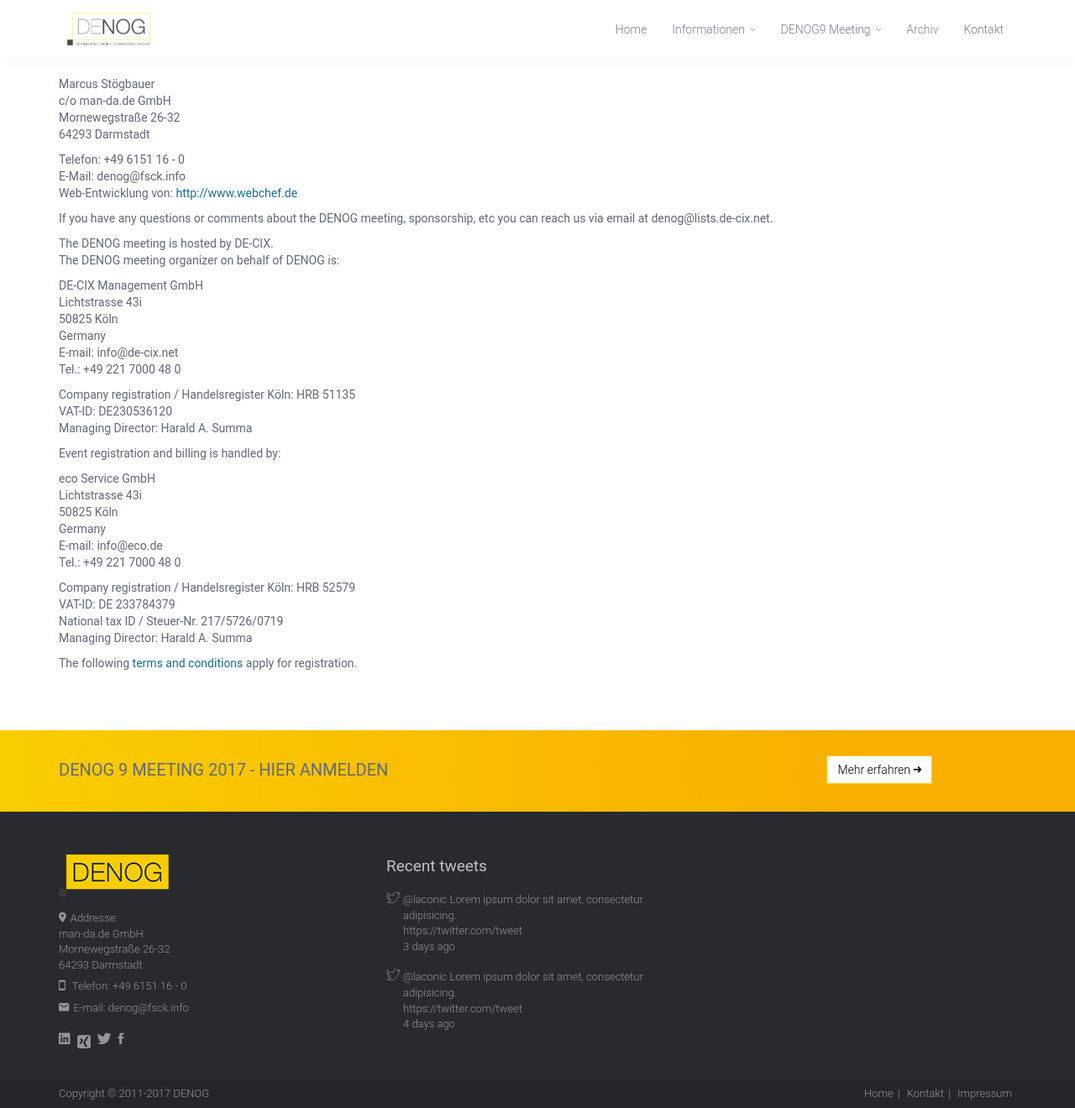
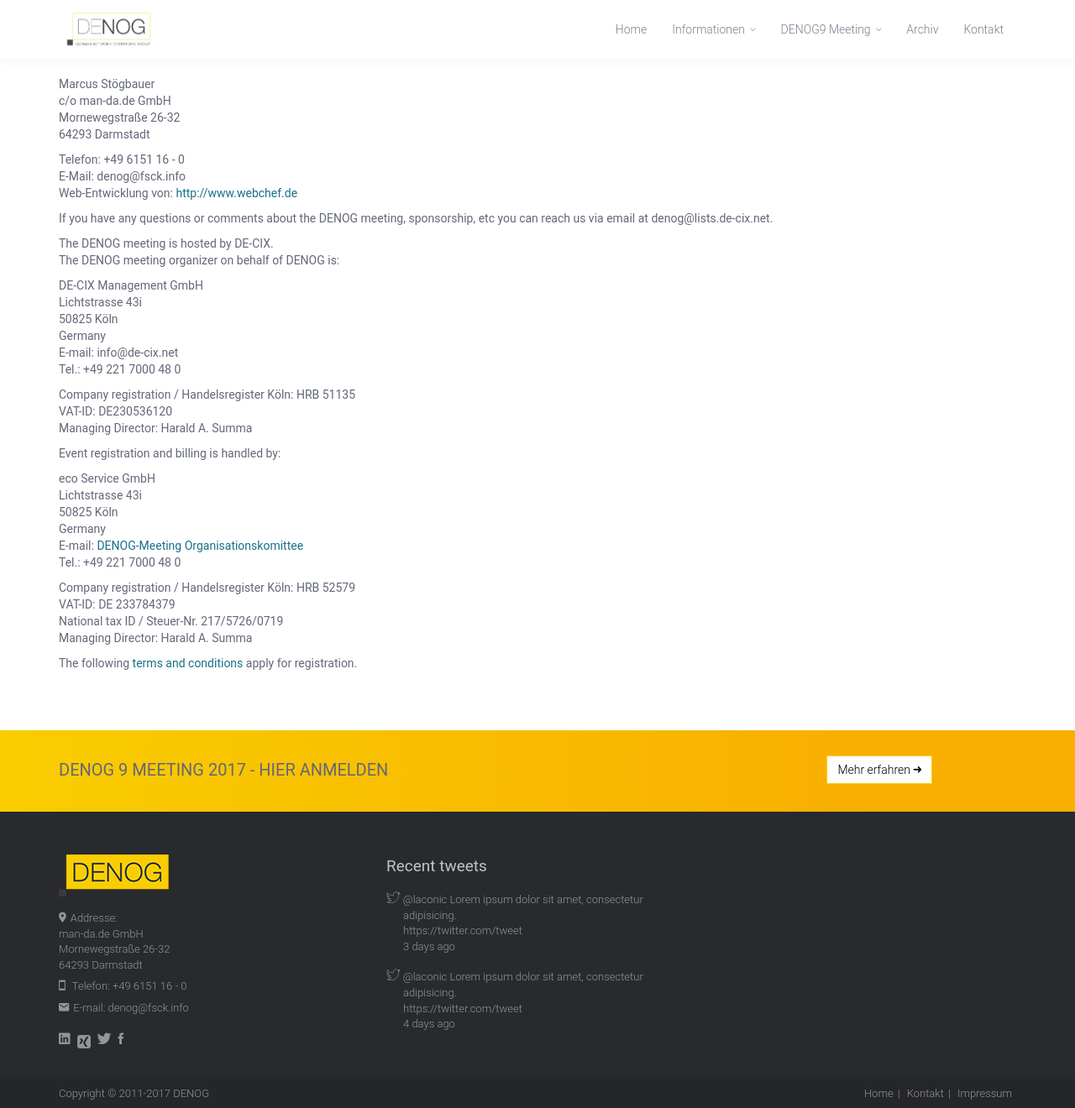
Before and after one commit to denog/denog.github.io, a Jekyll site: the page built from de/impressum.md, in a window 1280 px wide. Shown: the whole page at 84% size. Built offline with Jekyll 4.4.1, drawn with Linux system fonts in a browser that asks for light colours; some web fonts are replaced.

Commit message:
Fixed Issues

```diff
--- a/de/impressum.md
+++ b/de/impressum.md
@@ -34,7 +34,7 @@
 Lichtstrasse 43i\\
 50825 Köln\\
 Germany\\
-E-mail: info@eco.de\\
+E-mail: <a href="mailto:meeting-orga@lists.denog.de">DENOG-Meeting Organisationskomittee</a>\\
 Tel.: +49 221 7000 48 0
 
 Company registration / Handelsregister Köln: HRB 52579\\
```
